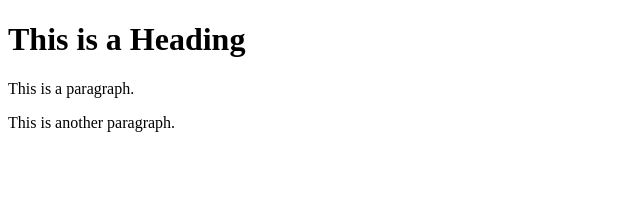
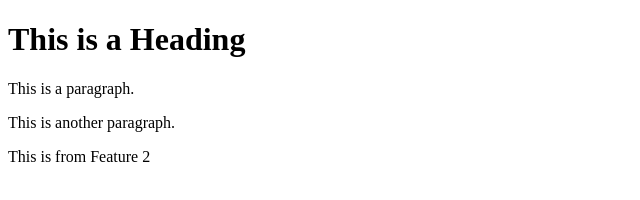
Before and after one commit to Honyicheng/landingpage, a plain HTML site: page index.html in a window 1280 px wide. Shown: the whole page, without its empty margins (0-640 px from the left). Drawn offline with Linux system fonts and the light colour scheme.

Commit message:
add new feature1git

```diff
--- a/index.html
+++ b/index.html
@@ -8,6 +8,7 @@
   <h1>This is a Heading</h1>
    <p>This is a paragraph.</p>
    <p>This is another paragraph.</p>
+   <p>This is from Feature 2</p>
 
 </body>
 </html
```
